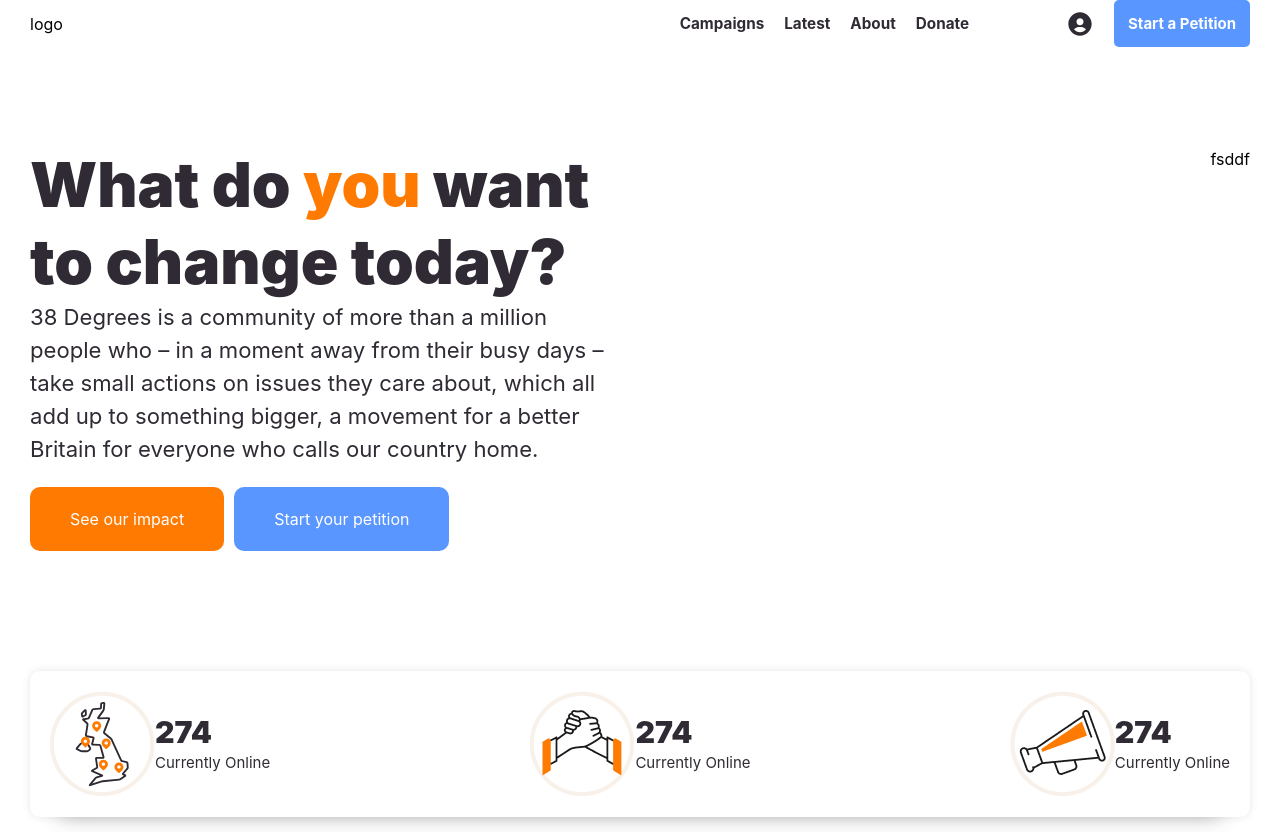
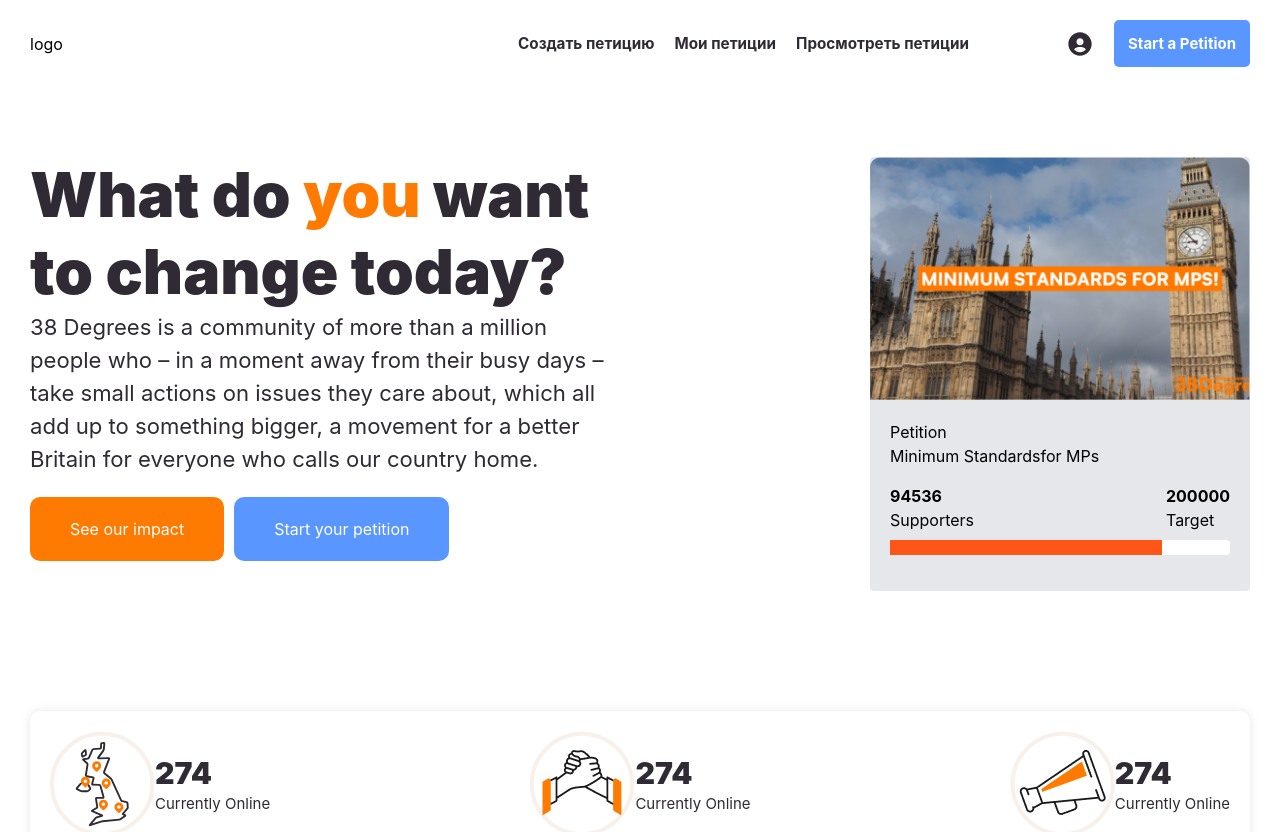
Before and after one commit to Asad220520/PROTECTHER, a React (Create React App) app: page / in a window 1280 px wide. Shown: the top 832 px of the page. Built offline with nearby package versions, Linux system fonts and the light colour scheme.

Commit message:
update (#6)
Co-authored-by: Asadhkm <asadhkm4@gmail.com>

```diff
--- a/src/App.js
+++ b/src/App.js
@@ -3,10 +3,10 @@ import Header from "./components/Header";
 import Footer from "./components/Footer";
 import { Route, Routes } from "react-router-dom";
 import HomePage from "./components/HomePage";
-import About from "./Pages/About";
-import Campaigns from "./Pages/Campaigns";
-import Donate from "./Pages/Donate";
-import Latest from "./Pages/Latest";
+import AuthLogin from "./components/Auth/auth-login";
+import Create from "./Pages/Create";
+import MyPet from "./Pages/MyPet";
+import SeePet from "./Pages/SeePet";
 
 function App() {
   return (
@@ -15,10 +15,10 @@ function App() {
       <div className="content">
         <Routes>
           <Route path="/" element={<HomePage />} />
-          <Route path="/about" element={<About />} />
-          <Route path="/campaigns" element={<Campaigns />} />
-          <Route path="/donate" element={<Donate />} />
-          <Route path="/latest" element={<Latest />} />
+          <Route path="/create" element={<Create />} />
+          <Route path="/myPet" element={<MyPet />} />
+          <Route path="/seePet" element={<SeePet />} />
+          <Route path="/auth" element={<AuthLogin />} />
         </Routes>
       </div>
       <Footer />
--- a/src/Pages/Campaigns/index.js
+++ b/src/Pages/Create/index.js
@@ -1,6 +1,6 @@
 import React from "react";
 
-const Campaigns = () => {
+const Create = () => {
   return (
     <div id="campaigns">
       <div className="container">
@@ -10,4 +10,4 @@ const Campaigns = () => {
   );
 };
 
-export default Campaigns;
+export default Create;
--- a/src/Pages/Donate/index.js
+++ b/src/Pages/MyPet/index.js
@@ -1,6 +1,6 @@
 import React from "react";
 
-const Donate = () => {
+const MyPet = () => {
   return (
     <div id="donate">
       <div className="container">
@@ -10,4 +10,4 @@ const Donate = () => {
   );
 };
 
-export default Donate;
+export default MyPet;
--- a/src/Pages/Latest/index.js
+++ b/src/Pages/SeePet/index.js
@@ -1,6 +1,6 @@
 import React from "react";
 
-const Latest = () => {
+const SeePet = () => {
   return (
     <div id="latest">
       <div className="container">
@@ -10,4 +10,4 @@ const Latest = () => {
   );
 };
 
-export default Latest;
+export default SeePet;
--- /dev/null
+++ b/src/components/Auth/auth-login.js
@@ -0,0 +1,13 @@
+import React from "react";
+
+const AuthLogin = () => {
+  return (
+    <div id="authLogin">
+      <div className="container">
+        <div className="authLogin">authLogin</div>
+      </div>
+    </div>
+  );
+};
+
+export default AuthLogin;
--- a/src/components/Bonuses/index.js
+++ b/src/components/Bonuses/index.js
@@ -3,6 +3,8 @@ import "./index.scss";
 import one from "../../icons/one.svg";
 import two from "../../icons/two.png";
 import three from "../../icons/three.png";
+import stran from "../../image/stran.png";
+
 const Bonuses = () => {
   return (
     <div id="bonuses">
@@ -23,7 +25,28 @@ const Bonuses = () => {
               <button className="btn">Start your petition</button>
             </div>
           </div>
-          <div className="bonuses__img">fsddf</div>
+          <div className="bonuses__img">
+            <div className="rounded w-[380px] bg-gray-200 text-black-500">
+              <img src={stran} alt="img" />
+              <div className="block1">
+                <h3 className="h3">Petition</h3>
+                <h2 className="h4">Minimum Standardsfor MPs</h2>
+                <div className="pb-4">
+                  <div className="flex pt-4 pb-2 justify-between">
+                    <span>
+                      <h4 className="font-bold">94536</h4>
+                      <h3>Supporters</h3>
+                    </span>
+                    <span>
+                      <h4 className="font-bold">200000</h4>
+                      <h3>Target</h3>
+                    </span>
+                  </div>
+                  <div className="reiting"></div>
+                </div>
+              </div>
+            </div>
+          </div>
         </div>
         <div className="arm">
           <div className="arm__ar">
--- a/src/components/Bonuses/index.scss
+++ b/src/components/Bonuses/index.scss
@@ -2,7 +2,7 @@
   .bonuses {
     display: flex;
     justify-content: space-between;
-    padding-top: 100px;
+    padding-top: 70px;
 
     &__text {
       max-width: 577px;
@@ -51,6 +51,28 @@
         }
       }
     }
+
+    &__img {
+      .block1 {
+        padding: 20px;
+
+        .reiting {
+          width: 100%;
+          height: 15px;
+          background: white;
+          border-radius: 4px;
+          position: relative;
+
+          &::before {
+            position: absolute;
+            content: "";
+            width: 80%;
+            height: 15px;
+            background: rgb(255, 85, 23);
+          }
+        }
+      }
+    }
   }
 
   .arm {
@@ -60,10 +82,12 @@
     background: #FFF;
     box-shadow: 0px 30px 20px -30px rgba(0, 0, 0, 0.28), 0px 0px 10px 0px rgba(0, 0, 0, 0.10);
     margin: 120px 0;
+
     &__ar {
       display: flex;
       align-items: center;
       padding: 20px;
+
       h3 {
         color: #2F2A33;
         font-family: Inter;
--- a/src/components/Header/index.js
+++ b/src/components/Header/index.js
@@ -10,12 +10,11 @@ const Header = () => {
         <div className="header">
           <h1>logo</h1>
           <nav className="nav">
-            <NavLink to={"/campaigns"}>Campaigns</NavLink>
-            <NavLink to={"/latest"}>Latest</NavLink>
-            <NavLink to={"/about"}>About</NavLink>
-            <NavLink to={"/donate"}>Donate</NavLink>
+            <NavLink to={"/create"}>Создать петицию</NavLink>
+            <NavLink to={"/myPet"}>Мои петиции</NavLink>
+            <NavLink to={"/seePet"}>Просмотреть петиции</NavLink>
             <div className="nav__btn">
-              <Link>
+              <Link to={"/auth"}>
                 <BiSolidUserCircle style={{ fontSize: "28px" }} />
               </Link>
               <button>Start a Petition</button>
--- a/src/components/Header/index.scss
+++ b/src/components/Header/index.scss
@@ -3,7 +3,7 @@
     display: flex;
     align-items: center;
     justify-content: space-between;
-
+    padding: 20px 0;
     .nav {
       display: flex;
       align-items: center;
@@ -23,6 +23,7 @@
         display: flex;
         align-items: center;
         gap: 20px;
+
         button {
           color: #FFF;
           font-family: Inter;
--- a/src/components/current/index.scss
+++ b/src/components/current/index.scss
@@ -1,7 +1,8 @@
 #current {
   .current {
     padding: 60px 0;
-        .h1{
+
+    .h1 {
       color: #2F2A33;
       text-align: center;
       font-family: Inter;
@@ -9,8 +10,9 @@ font-size: 46.125px;
       font-style: normal;
       font-weight: 900;
       line-height: 48px;
-padding:0 0 50px 0;
+      padding: 0 0 50px 0;
     }
+
     .block1 {
       padding: 1px 15px 0 15px;
       font-family: Inter;
```
Lines whose indentation alone changed are shown as unchanged.
